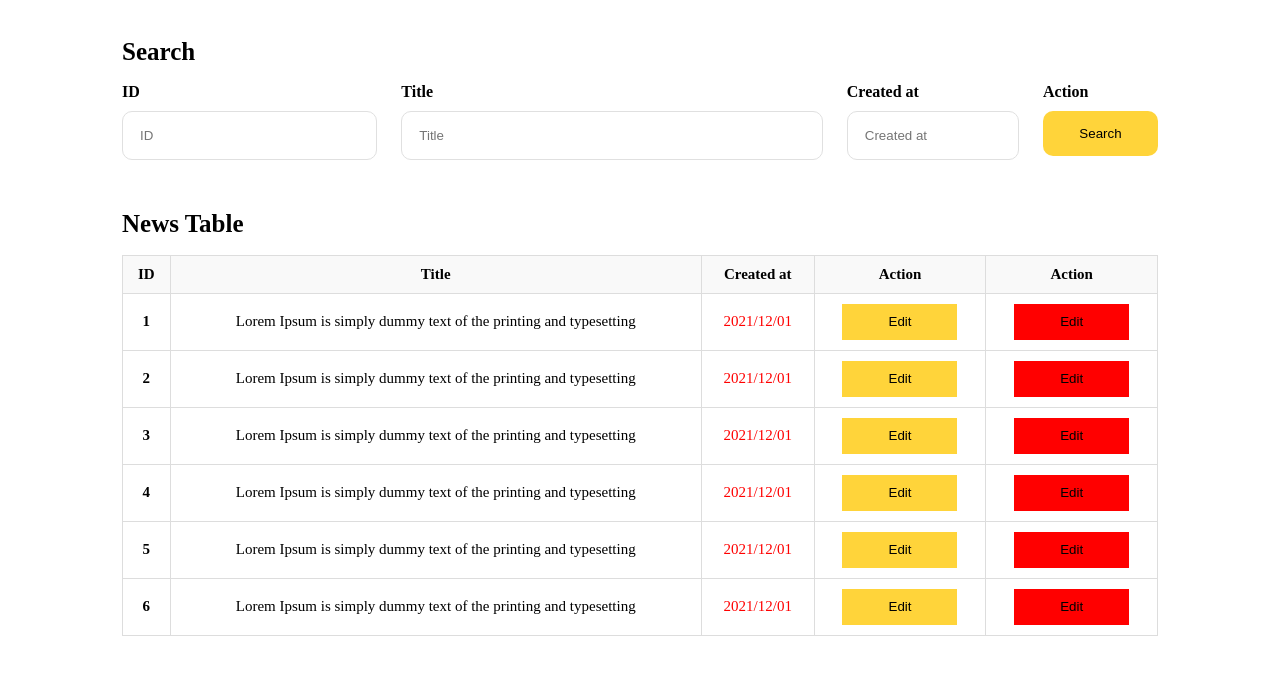
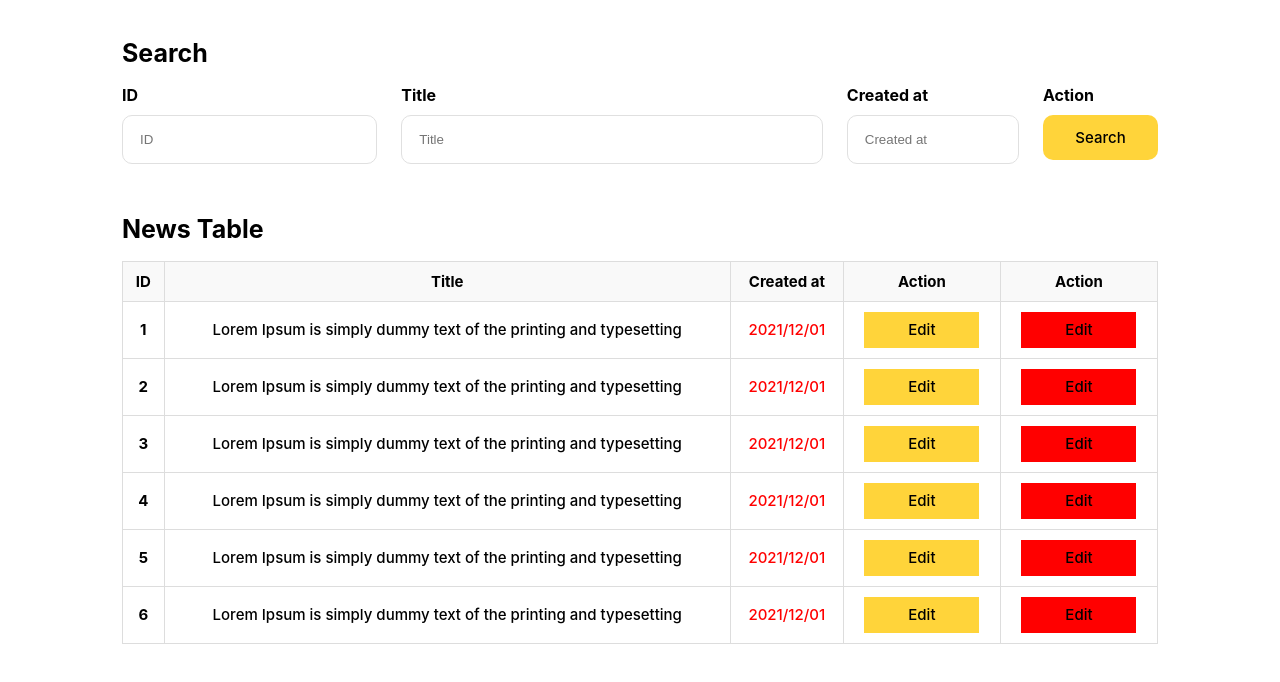
Before and after one commit to datoz1708/CSS-table-HW2, a plain HTML site: page index.html in a window 1280 px wide. Drawn offline with Linux system fonts and the light colour scheme.

Commit message:
Update index.html

```diff
--- a/index.html
+++ b/index.html
@@ -8,6 +8,7 @@
     <style>
         h1 {
             font-size: 25px;
+            font-weight: 700;
         }
 
         table, th, td, tr {
@@ -16,6 +17,16 @@
             border-collapse: collapse;
             padding: 10px 10px;
             font-size: 15px;
+        }
+
+        body {
+            font-family: "inter";
+        }
+
+        button {
+            font-size: 15px;
+            font-family: "inter";
+            cursor: pointer;
         }
     </style>
 </head>
@@ -27,7 +38,7 @@
             <div class="search-box">
 
                 <div class="id-box">
-                    <label for="id" class="header-id">ID</label>
+                    <label for="id">ID</label>
                     <br>
                     <input type="number" name="id" id="id" placeholder="ID">
                 </div>
```
